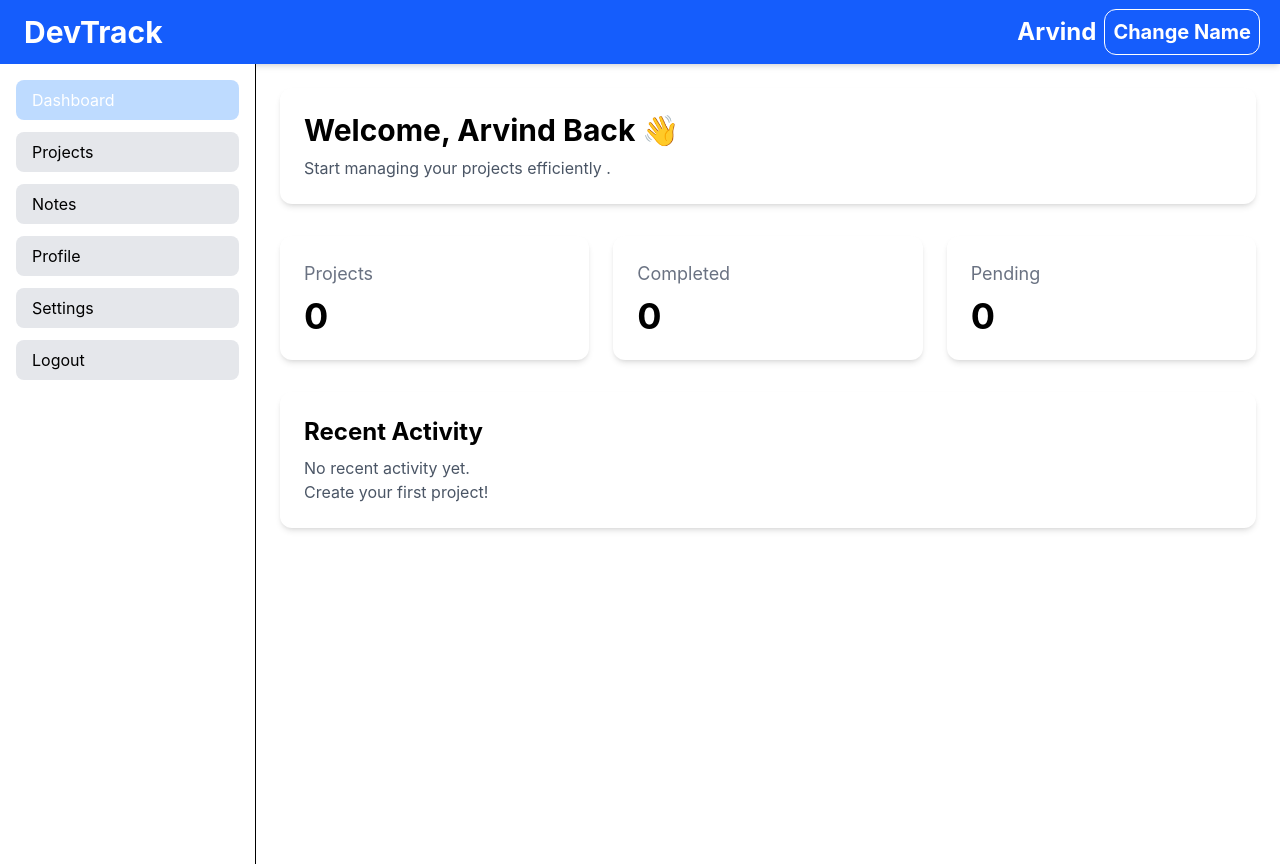
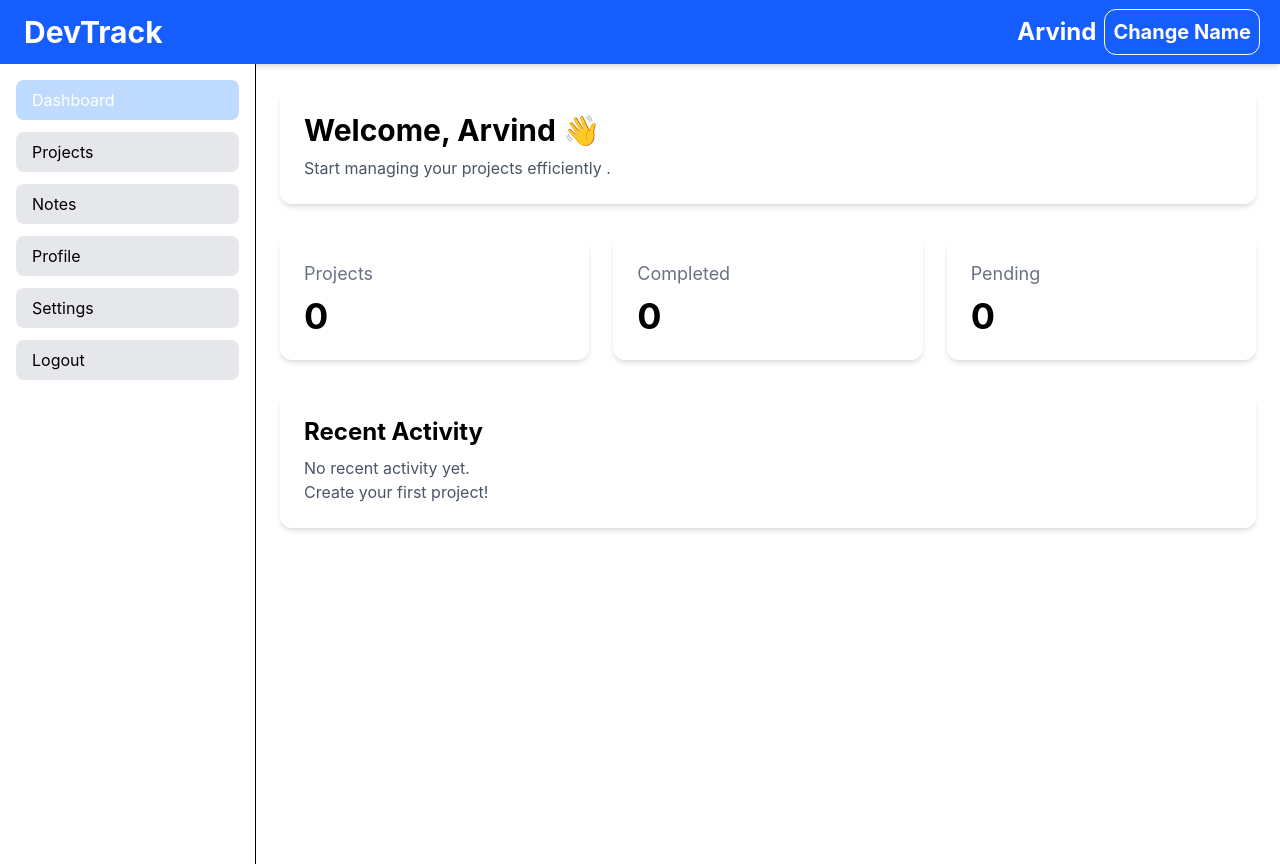
Before and after one commit to arvindshah07/DevTrack, a React (Vite) app: page /dashboard in a window 1280 px wide. Built offline with nearby package versions, Linux system fonts and the light colour scheme.

Commit message:
welcome card msg update

```diff
--- a/src/components/dashboard/WelcomeCard.jsx
+++ b/src/components/dashboard/WelcomeCard.jsx
@@ -6,7 +6,7 @@ function WelcomeCard() {
     <>
      <div className='bg-white rounded-xl shadow-md p-6'>
       <h1 className='text-3xl font-bold'>
-        Welcome, {username} Back 👋
+        Welcome, {username} 👋
         </h1>
       <p className='text-gray-600 mt-2'>
         Start managing your projects efficiently .
```
